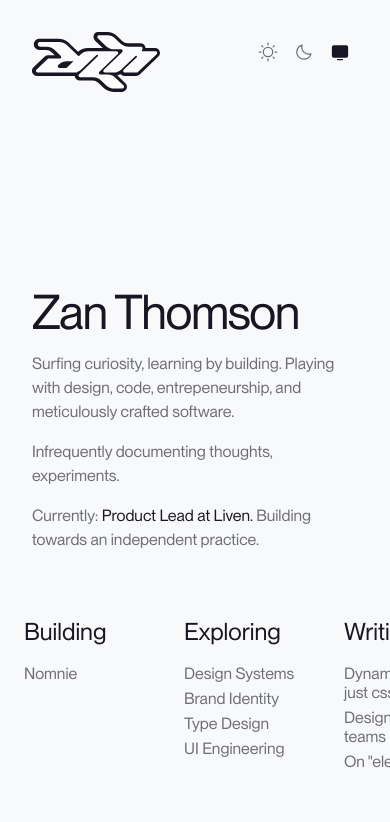
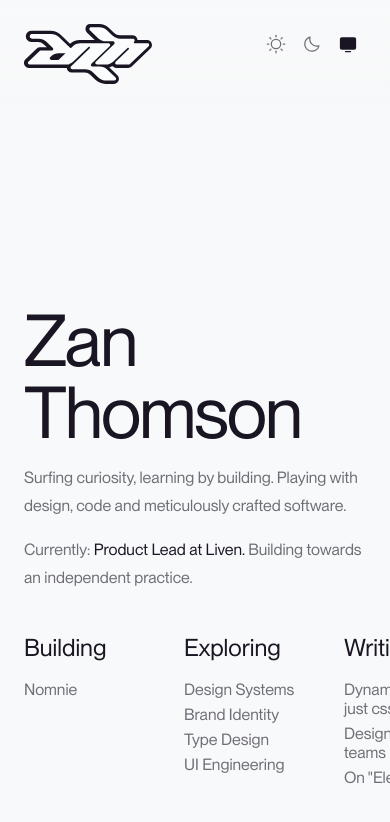
Before and after one commit to Z-an/zan.casa, a Next.js app: page / in a window 390 px wide. Shown: the top 822 px of the page. Built offline with nearby package versions, Linux system fonts and the light colour scheme.

Commit message:
some edits

```diff
--- a/app/globals.css
+++ b/app/globals.css
@@ -9,7 +9,7 @@
 @media (prefers-color-scheme: dark) {
     :root {
         --text-low-contrast: hsl(247deg 15% 75%);
-        --text-high-contrast: hsl(240deg 6% 95%);
+        --text-high-contrast: hsl(240deg 6% 92%);
         --main-bg: #000000;
         --elevation-bg: #05050F;
     }
@@ -24,8 +24,8 @@
 }
 
 [data-theme="dark"] {
-    --text-low-contrast: hsl(247deg 15% 80%);
-    --text-high-contrast: hsl(240deg 6% 95%);
+    --text-low-contrast: hsl(247deg 15% 75%);
+    --text-high-contrast: hsl(240deg 6% 92%);
     --main-bg: #000000;
     --elevation-bg: #05050F;
 }
@@ -55,6 +55,7 @@ body {
         Ubuntu, Cantarell, Fira Sans, Droid Sans, Helvetica Neue, sans-serif;
     background: var(--main-bg);
     color: var(--text-low-contrast);
+    min-height: 100vh;
 }
 
 h1, h2, h3, h4, h5 {
@@ -70,14 +71,14 @@ a {
     color: inherit;
     text-decoration: none;
     color: var(--text-low-contrast);
-    font-size: 1rem;
+    font-size: 1.0625rem;
 }
 
 p {
     color: var(--text-low-contrast);
-    line-height: 150%;
+    line-height: 175%;
     font-weight: 400;
-    font-size: 1rem;
+    font-size: 1.0625rem;
 }
 
 p strong {
@@ -96,3 +97,19 @@ hr {
     height: 0.25rem;
     border-width: 0;
 }
+
+article h1 {
+    font-size: 3rem;
+}
+
+@media screen and (max-width: 480px){
+    article h1 {
+        font-size: 2rem;
+    }
+    a {
+        font-size: 1rem;
+    }
+    p {
+        font-size: 1rem;
+    }
+}
--- a/app/layout.tsx
+++ b/app/layout.tsx
@@ -1,3 +1,4 @@
+import { Navigation } from '../components/Navigation'
 import './globals.css'
 
 export default function RootLayout({
@@ -12,7 +13,10 @@ export default function RootLayout({
         head.tsx. Find out more at https://beta.nextjs.org/docs/api-reference/file-conventions/head
       */}
       <head />
-      <body>{children}</body>
+      <body>
+        <Navigation />
+        {children}
+      </body>
     </html>
   )
 }
--- a/app/next/page.module.css
+++ b/app/next/page.module.css
@@ -4,7 +4,6 @@
   justify-content: space-between;
   align-items: center;
   padding: 6rem;
-  min-height: 100vh;
 }
 
 .description {
--- a/app/page.module.css
+++ b/app/page.module.css
@@ -5,17 +5,15 @@
 
 .main {
     display: flex;
-    justify-content: flex-start;
     flex-direction: column;
-    max-width: 46rem;
     width: 100%;
-    margin: auto;
-    min-height: 100vh;
+    margin: 0 auto 4rem;
 }
 
 .content {
-    margin-top: 6rem;
+    margin: 6rem auto 0;
     width: 100%;
+    max-width: 46rem;
 }
 
 .bio {
@@ -27,12 +25,16 @@
     top: 50%;
 }
 
+.bio p {
+    width: 87.5%;
+}
+
 .links {
     display: flex;
     flex-direction: row;
     justify-content: space-between;
     overflow: scroll;
-    padding: 4rem 3rem 6rem;
+    padding: 2rem 3rem 0;
 }
 
 .links section {
@@ -56,7 +58,7 @@
 }
 
 .headline h1 {
-    font-size: 4rem;
+    font-size: 4.5rem;
     line-height: 100%;
     font-weight: 400;
 }
@@ -70,11 +72,11 @@
 
 @media screen and (max-width: 480px){
     .content {
-        margin-top: 10rem;
+        margin-top: 12rem;
     }
     .bio {
         gap: 3rem;
-        padding: 0 2rem;
+        padding: 0 1.5rem;
     }
     .navigation {
         padding: 1.5rem;
@@ -84,10 +86,10 @@
         width: 8rem;
     }
     .links {
-        padding: 3rem 1.5rem 6rem;
+        padding: 1.5rem 1.5rem 6rem;
     }
     .headline h1 {
-        font-size: 3rem;
+        font-size: 4.5rem;
         /*text-indent: 1rem;*/
     }
     .headline h1 strong {
@@ -96,4 +98,7 @@
     .headline section {
         margin-top: 1rem;
     }
+    .bio p {
+        width: 100%;
+    }
 }
--- a/app/page.tsx
+++ b/app/page.tsx
@@ -4,6 +4,7 @@ import Zan from 'public/assets/svg/zan.svg';
 import styles from './page.module.css'
 import localFont from '@next/font/local'
 import { Navigation } from '../components/navigation/Navigation'
+import Link from 'next/link';
 
 const snellBold = localFont({
   src: "../public/assets/fonts/SnellBT-Bold.otf",
@@ -13,15 +14,13 @@ const snellBold = localFont({
 export default function Home() {
   return (
     <main className={styles.main}>
-      <Navigation />
       <div className={styles.content}>
         <div className={styles.bio}>
           <div>
             <div className={styles.headline}>
-              {/*<h1><strong className={snellBold.className}>Z</strong>an Thomson</h1>-->*/}
               <h1>Zan Thomson</h1>
             </div>
-            <p>Surfing curiosity, learning by building. Playing with design, code, entrepeneurship, and meticulously crafted software.</p><p>Infrequently documenting thoughts, experiments.</p>
+            <p>Surfing curiosity, learning by building. Playing with design, code and meticulously crafted software.</p>
             <p></p>
             <p>Currently: <strong>Product Lead at Liven.</strong> Building towards an independent practice.</p>
           </div>
@@ -45,7 +44,7 @@ export default function Home() {
               <hr/>
               <a>Dynamic themes, with just css</a>
               <a>Design Systems for tiny teams</a>
-              <a>On "elegant" design</a>
+              <Link href="/writing">On "Elegant" Software</Link>
             </section>
           </div>
         </div>
--- a/app/writing/layout.tsx
+++ b/app/writing/layout.tsx
@@ -1,6 +1,5 @@
 import styles from './writing.module.css';
 import Link from 'next/link';
-import { Navigation } from '../../components/navigation/Navigation';
 
 export default async function Layout({
         children,
@@ -10,7 +9,6 @@ export default async function Layout({
 
     return (
         <div>
-            <Navigation/>
         <main className={styles.main}>
             <div className={styles.leftHandPane}><Link href="/">← Index</Link></div>
             <div className={styles.content}>{children}</div>
--- a/app/writing/page.tsx
+++ b/app/writing/page.tsx
@@ -2,7 +2,7 @@ import '../globals.css'
 
 export default function Home() {
   return (
-    <div>
+    <article>
         <h1>On Elegance</h1>
         <p>Mac Studio is an entirely new Mac desktop. It packs outrageous performance, extensive connectivity and new capabilities into an unbelievably compact form, putting everything you need within easy reach and transforming any space into a studio. And it all starts with your choice of the ferociously fast M1 Max or the all-new M1 Ultra — the most powerful chip ever in a personal computer.</p>
         <p>Mac Studio is an entirely new Mac desktop. It packs outrageous performance, extensive connectivity and new capabilities into an unbelievably compact form, putting everything you need within easy reach and transforming any space into a studio. And it all starts with your choice of the ferociously fast M1 Max or the all-new M1 Ultra — the most powerful chip ever in a personal computer.</p>
@@ -10,6 +10,6 @@ export default function Home() {
         <p>Mac Studio is an entirely new Mac desktop. It packs outrageous performance, extensive connectivity and new capabilities into an unbelievably compact form, putting everything you need within easy reach and transforming any space into a studio. And it all starts with your choice of the ferociously fast M1 Max or the all-new M1 Ultra — the most powerful chip ever in a personal computer.</p>
         <p>Mac Studio is an entirely new Mac desktop. It packs outrageous performance, extensive connectivity and new capabilities into an unbelievably compact form, putting everything you need within easy reach and transforming any space into a studio. And it all starts with your choice of the ferociously fast M1 Max or the all-new M1 Ultra — the most powerful chip ever in a personal computer.</p>
         <p>Mac Studio is an entirely new Mac desktop. It packs outrageous performance, extensive connectivity and new capabilities into an unbelievably compact form, putting everything you need within easy reach and transforming any space into a studio. And it all starts with your choice of the ferociously fast M1 Max or the all-new M1 Ultra — the most powerful chip ever in a personal computer.</p>
-    </div>
+    </article>
   )
 }
--- a/app/writing/writing.module.css
+++ b/app/writing/writing.module.css
@@ -1,7 +1,6 @@
 .main {
-    padding: 12rem 0;
+    padding: 6rem 0;
     height: fit-content;
-    min-height: 100vh;
     display: flex;
     justify-content: center;
 }
@@ -9,12 +8,16 @@
 .leftHandPane {
     width: 12rem;
     margin-left: -12rem;
-    height: 100%
+    height: 100%;
+    padding: 1rem 0;
+}
+
+.leftHandPage {
+    font-size: 2rem;
 }
 
 .content {
     width: 40rem;
-    min-height: 100vh;
 }
 
 
@@ -24,7 +27,7 @@
     }
     .leftHandPane {
         margin-left: 0;
-        padding: 1.5rem;
+        padding: 1.5rem 1.5rem 0;
     }
     .content {
         width: 100%;
--- a/components/navigation/Navigation.tsx
+++ b/components/Navigation.tsx
@@ -1,13 +1,16 @@
 import styles from "./navigation.module.css";
 import Zan from 'public/assets/svg/zan.svg';
-import { ThemeToggle } from '../../components/ThemeToggle';
+import Link from "next/link";
+import { ThemeToggle } from './ThemeToggle';
 
 export const Navigation: React.FC = () => {
     return (
         <div className={styles.navigation}>
-            <div className={styles.logoContainer}>
-                <Zan />
-            </div>
+            <Link href="/">
+                <div className={styles.logoContainer}>
+                    <Zan />
+                </div>
+            </Link>
             <ThemeToggle size={'20'}/>
         </div>
     )
--- a/components/navigation/navigation.module.css
+++ b/components/navigation.module.css
@@ -2,7 +2,7 @@
     width: fit-content;
     height: fit-content;
     position: relative;
-    padding: 6rem 3rem 0 3rem;
+    padding: 4rem 6rem;
     display: flex;
     flex-direction: row;
     align-items: top;
@@ -10,6 +10,9 @@
     width: 100%;
     top: 0;
     position: sticky;
+    max-width: 52rem;
+    margin: auto;
+    background: linear-gradient(180deg, var(--main-bg), transparent)
 }
 
 .logoContainer {
@@ -21,7 +24,7 @@
 
 @media screen and (max-width: 480px){
     .navigation {
-        padding: 2rem;
+        padding: 1.5rem;
     }
     .logoContainer {
         height: 4rem;
```
